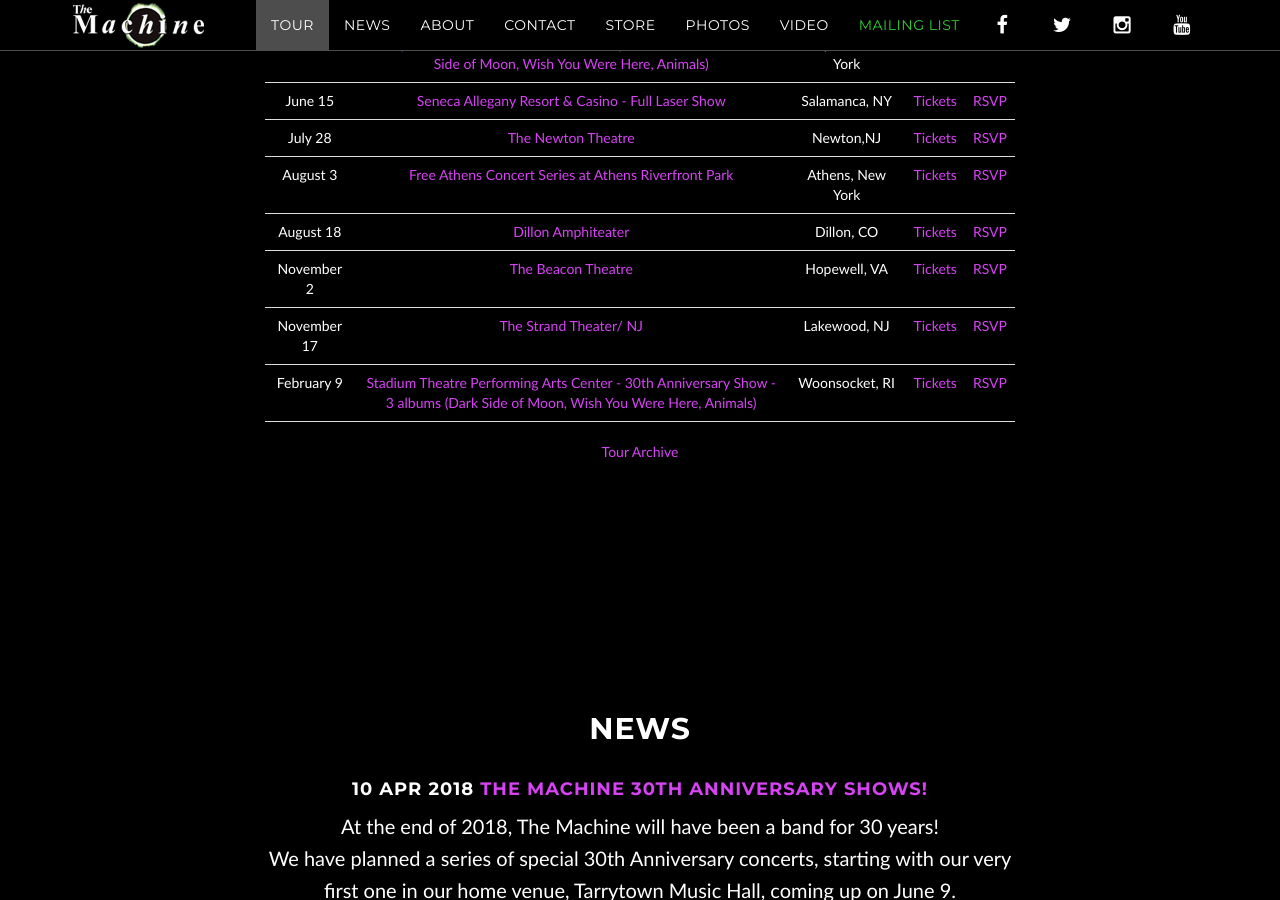
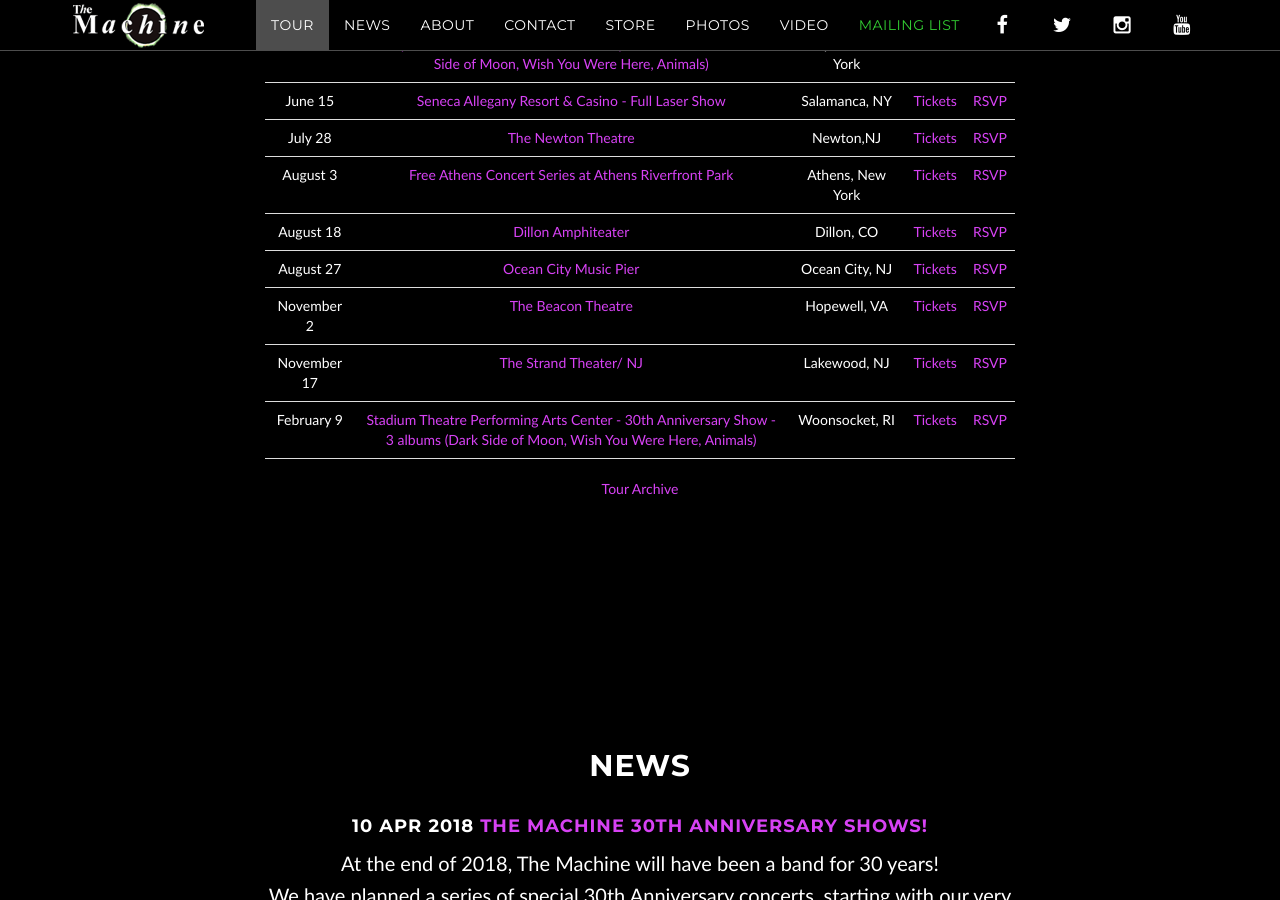
Before and after one commit to machineweb/machineweb.github.io, a Jekyll site: the page built from index.html, in a window 1280 px wide and 900 px high, scrolled down 1141 px. Built offline with Jekyll 4.4.1, drawn with Linux system fonts in a browser that asks for light colours; comment, search, counter and statistics services are not loaded.

Commit message:
New tour item

```diff
--- a/_data/tour.yml
+++ b/_data/tour.yml
@@ -3444,3 +3444,11 @@
     tickets-url: "https://www.stadiumtheatre.com/"
     rsvp-url: "https://www.facebook.com/events/892347120939373/"
     order: "1549688400000"
+
+  - date: "August 27 2018"
+    venue: "Ocean City Music Pier"
+    venue-url: "https://ocnj.tix.com/Schedule.aspx?OrgNum=1541"
+    location: "Ocean City, NJ"
+    tickets-url: "https://ocnj.tix.com/Schedule.aspx?OrgNum=1541"
+    rsvp-url: "https://www.facebook.com/events/473215399762480/"
+    order: "1535342400000"
```
